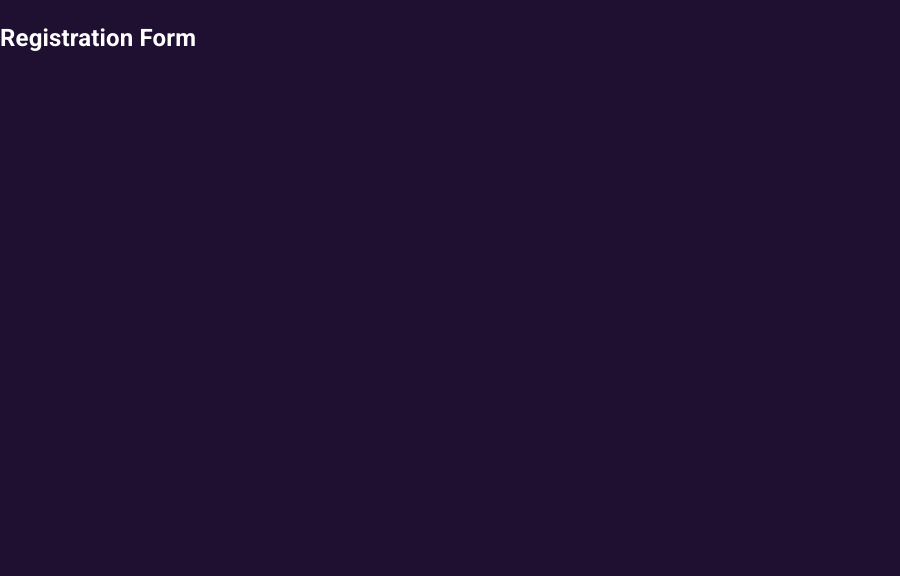
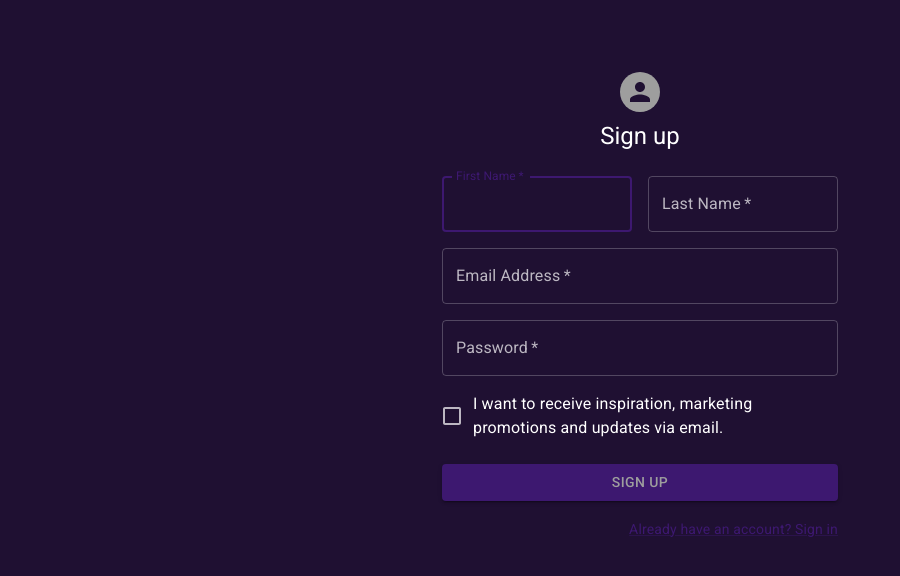
Before and after one commit to ocsoares/Auth-Form-NextJS, a Next.js app: page /auth/registration in a window 1280 px wide. Shown: the top 576 px of the page, without its empty margins (0-900 px from the left). Built offline with nearby package versions, Linux system fonts and the light colour scheme.

Commit message:
feat: add RegistrationForm page

```diff
--- a/src/app/auth/registration/page.tsx
+++ b/src/app/auth/registration/page.tsx
@@ -1,7 +1,103 @@
+import {
+  Avatar,
+  Box,
+  Button,
+  Checkbox,
+  Container,
+  FormControlLabel,
+  Grid,
+  Link,
+  TextField,
+  Typography,
+} from "@mui/material";
+import { FormBox } from "./components/FormBox";
+
 export default function RegistrationForm() {
   return (
-    <div>
-      <h2>Registration Form</h2>
-    </div>
+    <Container component="main" maxWidth="xs">
+      <Box
+        sx={{
+          marginTop: 8,
+          display: "flex",
+          flexDirection: "column",
+          alignItems: "center",
+        }}
+      >
+        <Avatar sx={{ m: 1, bgcolor: "secondary.main" }}>
+          {/* <LockOutlinedIcon /> */}
+        </Avatar>
+        <Typography component="h1" variant="h5">
+          Sign up
+        </Typography>
+        <FormBox>
+          <Grid container spacing={2}>
+            <Grid item xs={12} sm={6}>
+              <TextField
+                autoComplete="given-name"
+                name="firstName"
+                required
+                fullWidth
+                id="firstName"
+                label="First Name"
+                autoFocus
+              />
+            </Grid>
+            <Grid item xs={12} sm={6}>
+              <TextField
+                required
+                fullWidth
+                id="lastName"
+                label="Last Name"
+                name="lastName"
+                autoComplete="family-name"
+              />
+            </Grid>
+            <Grid item xs={12}>
+              <TextField
+                required
+                fullWidth
+                id="email"
+                label="Email Address"
+                name="email"
+                autoComplete="email"
+              />
+            </Grid>
+            <Grid item xs={12}>
+              <TextField
+                required
+                fullWidth
+                name="password"
+                label="Password"
+                type="password"
+                id="password"
+                autoComplete="new-password"
+              />
+            </Grid>
+            <Grid item xs={12}>
+              <FormControlLabel
+                control={<Checkbox value="allowExtraEmails" color="primary" />}
+                label="I want to receive inspiration, marketing promotions and updates via email."
+              />
+            </Grid>
+          </Grid>
+          <Button
+            type="submit"
+            fullWidth
+            variant="contained"
+            sx={{ mt: 3, mb: 2 }}
+          >
+            Sign Up
+          </Button>
+          <Grid container justifyContent="flex-end">
+            <Grid item>
+              <Link href="#" variant="body2">
+                Already have an account? Sign in
+              </Link>
+            </Grid>
+          </Grid>
+        </FormBox>
+      </Box>
+      {/* <Copyright sx={{ mt: 5 }} /> */}
+    </Container>
   );
 }
```
